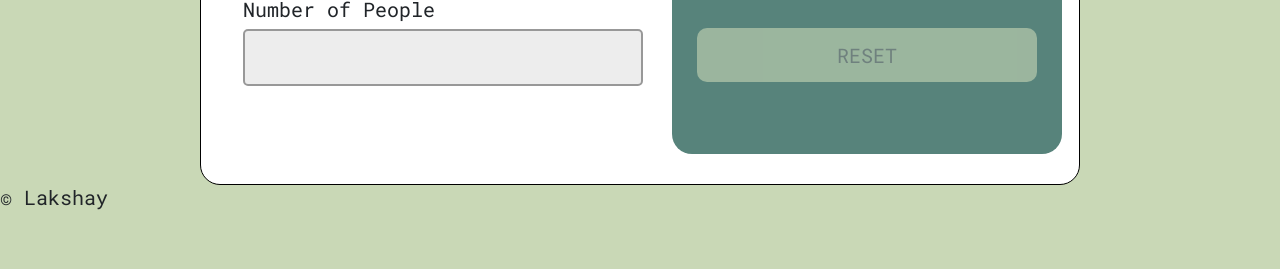
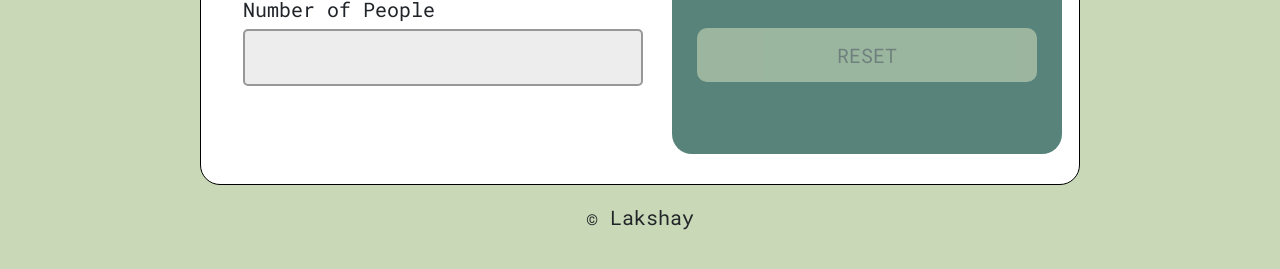
Before and after one commit to 33Lakshay/Tip-Calculator, a plain HTML site: page index.html in a window 1280 px wide. Shown: the part 505-774 px from the top of the page. Drawn offline with nearby package versions, Linux system fonts and the light colour scheme.

Commit message:
Update styles.css

```diff
--- a/css/styles.css
+++ b/css/styles.css
@@ -114,6 +114,10 @@ padding: 30px 0 30px 30px;
   background-color: var(--main-bg-color);
   color: #000;
 }
+.copyright{
+  text-align: center;
+  margin-top: 20px;
+}
 
 @media(max-width:992px){
   .box{
```
